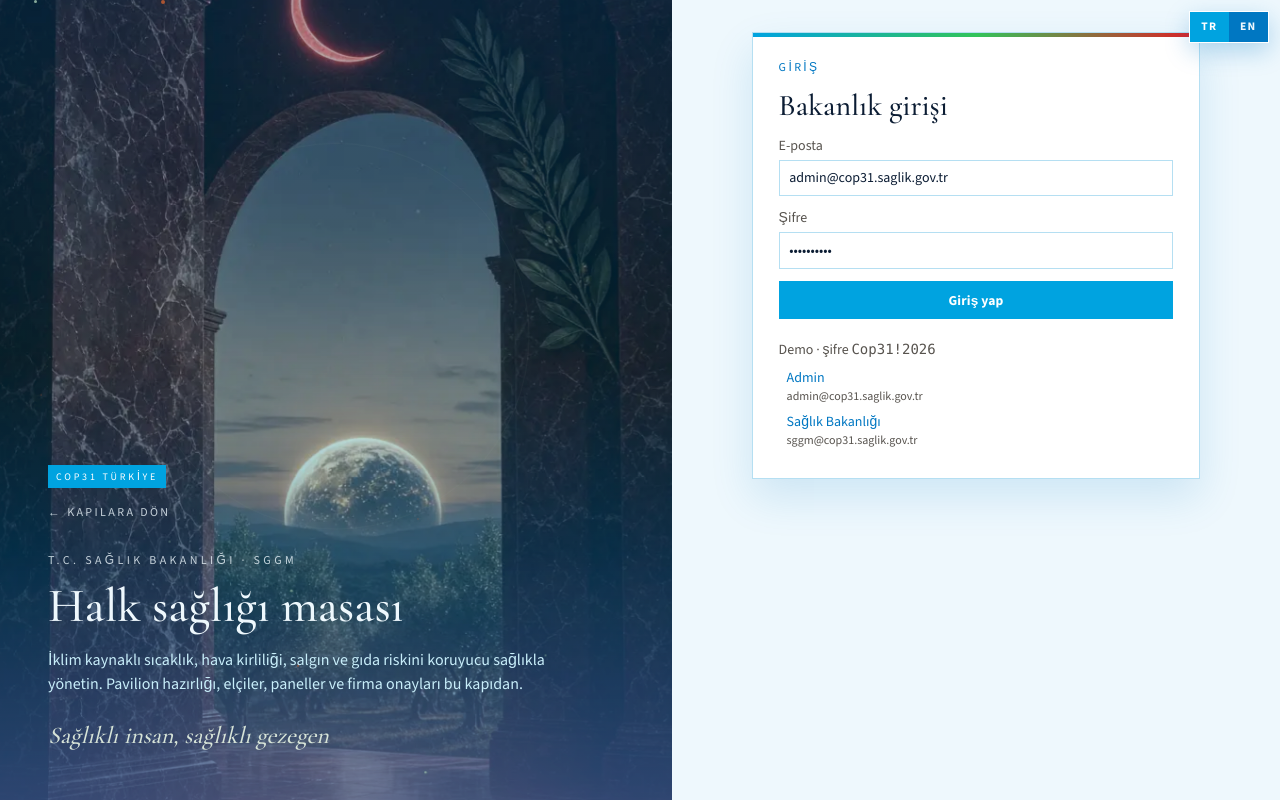
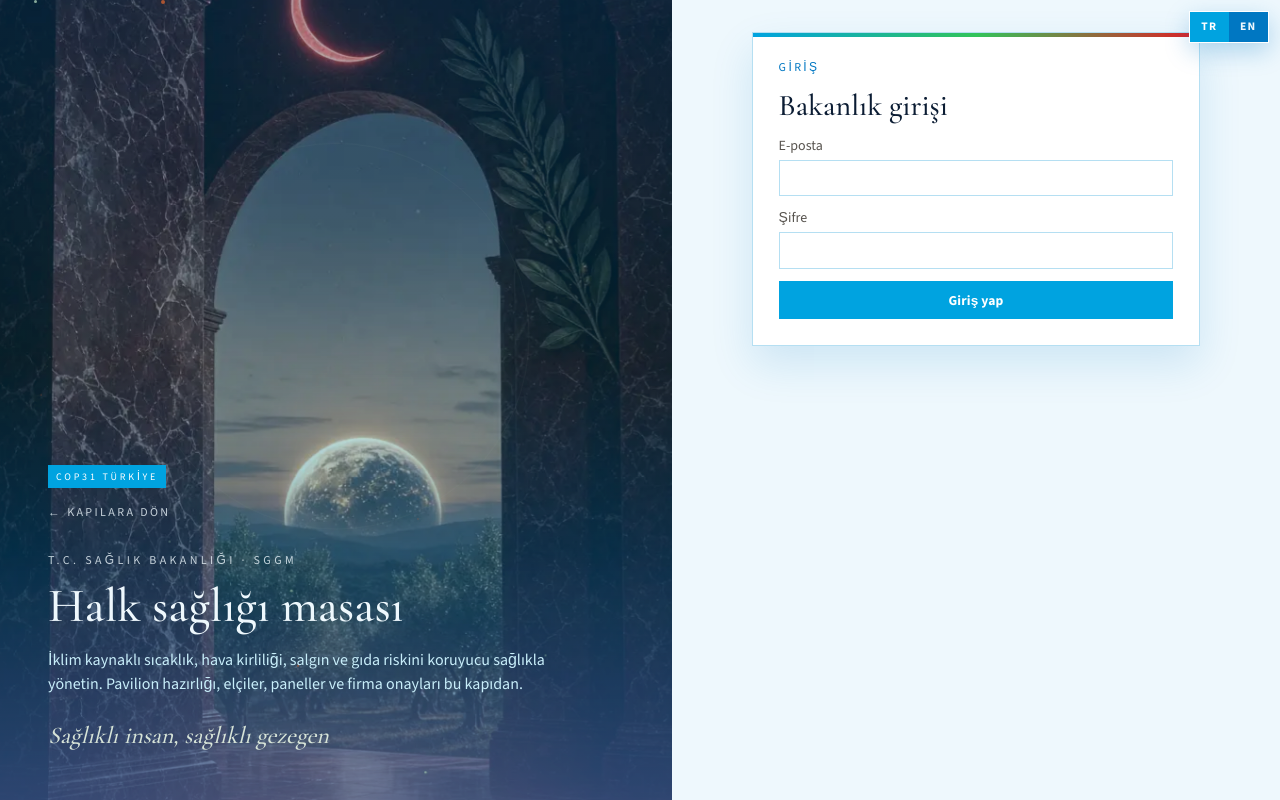
Before and after one commit to GenzBiyo/cop31-sb-yesil-alan, a Next.js app: page /giris/bakanlik in a window 1280 px wide. Built offline with nearby package versions, Linux system fonts and the light colour scheme.

Commit message:
Remove demo passwords and sample accounts from the sign-in gates.
Co-authored-by: Cursor <cursoragent@cursor.com>

```diff
--- a/src/app/giris/bakanlik/page.tsx
+++ b/src/app/giris/bakanlik/page.tsx
@@ -11,13 +11,7 @@ export default function BakanlikGate() {
       title="Halk sağlığı masası"
       lead="İklim kaynaklı sıcaklık, hava kirliliği, salgın ve gıda riskini koruyucu sağlıkla yönetin. Pavilion hazırlığı, elçiler, paneller ve firma onayları bu kapıdan."
     >
-      <GateLogin
-        heading="Bakanlık girişi"
-        accounts={[
-          { role: "Admin", email: "admin@cop31.saglik.gov.tr" },
-          { role: "Sağlık Bakanlığı", email: "sggm@cop31.saglik.gov.tr" },
-        ]}
-      />
+      <GateLogin heading="Bakanlık girişi" />
     </PortalChrome>
   );
 }
--- a/src/app/giris/firmalar/page.tsx
+++ b/src/app/giris/firmalar/page.tsx
@@ -21,13 +21,7 @@ export default function FirmalarGate() {
         <button type="button" className={`tab ${tab === "kayit" ? "on" : ""}`} onClick={() => setTab("kayit")}>{tx("Hesap aç")}</button>
       </div>
       {tab === "giris" ? (
-        <GateLogin
-          heading="Firma girişi"
-          accounts={[
-            { role: "Atabay İlaç", email: "atabay-ilac@firma.cop31.tr" },
-            { role: "Sanofi TR", email: "sanofi@firma.cop31.tr" },
-          ]}
-        />
+        <GateLogin heading="Firma girişi" />
       ) : (
         <CompanyApply
           defaultScope="Local"
--- a/src/app/giris/startuplar/page.tsx
+++ b/src/app/giris/startuplar/page.tsx
@@ -21,13 +21,7 @@ export default function StartupGate() {
         <button type="button" className={`tab ${tab === "kayit" ? "on" : ""}`} onClick={() => setTab("kayit")}>{tx("Startup kaydı")}</button>
       </div>
       {tab === "giris" ? (
-        <GateLogin
-          heading="Startup girişi"
-          accounts={[
-            { role: "Yinwest Startups", email: "yinwest-startups@firma.cop31.tr" },
-            { role: "Dilek Hanım", email: "dilek-hanim@firma.cop31.tr" },
-          ]}
-        />
+        <GateLogin heading="Startup girişi" />
       ) : (
         <CompanyApply
           defaultScope="Startup"
--- a/src/components/gate/GateLogin.tsx
+++ b/src/components/gate/GateLogin.tsx
@@ -3,22 +3,13 @@
 import { FormEvent, Suspense, useState } from "react";
 import { useSearchParams } from "next/navigation";
 import { api } from "@/lib/client";
-import { DEMO_PASSWORD } from "@/lib/constants";
 import { useI18n } from "@/components/I18nProvider";
 
-export type DemoAccount = { role: string; email: string };
-
-function GateLoginForm({
-  heading,
-  accounts,
-}: {
-  heading: string;
-  accounts: DemoAccount[];
-}) {
+function GateLoginForm({ heading }: { heading: string }) {
   const params = useSearchParams();
   const { tx } = useI18n();
-  const [email, setEmail] = useState(accounts[0]?.email || "");
-  const [password, setPassword] = useState(DEMO_PASSWORD);
+  const [email, setEmail] = useState("");
+  const [password, setPassword] = useState("");
   const [error, setError] = useState("");
   const [busy, setBusy] = useState(false);
 
@@ -52,30 +43,11 @@ function GateLoginForm({
       <button className="btn w-full justify-center" disabled={busy}>
         {busy ? tx("Giriş yapılıyor…") : tx("Giriş yap")}
       </button>
-      {accounts.length ? (
-        <div className="pt-2 text-sm">
-          <p className="text-[#57534e] mb-1">{tx("Demo · şifre")} <code>{DEMO_PASSWORD}</code></p>
-          {accounts.map((a) => (
-            <button
-              type="button"
-              key={a.email}
-              className="w-full text-left px-2 py-1 hover:bg-[#EEF8FD]"
-              onClick={() => {
-                setEmail(a.email);
-                setPassword(DEMO_PASSWORD);
-              }}
-            >
-              <span className="text-[#0077C2]">{tx(a.role)}</span>
-              <span className="block text-xs text-[#57534e]">{a.email}</span>
-            </button>
-          ))}
-        </div>
-      ) : null}
     </form>
   );
 }
 
-export function GateLogin(props: { heading: string; accounts: DemoAccount[] }) {
+export function GateLogin(props: { heading: string }) {
   return (
     <Suspense fallback={<p className="text-sm text-[#57534e]">…</p>}>
       <GateLoginForm {...props} />
--- a/src/lib/i18n-phrases.ts
+++ b/src/lib/i18n-phrases.ts
@@ -74,7 +74,6 @@ export const EN: Record<string, string> = {
   "İklim kaynaklı sıcaklık, hava kirliliği, salgın ve gıda riskini koruyucu sağlıkla yönetin. Pavilion hazırlığı, elçiler, paneller ve firma onayları bu kapıdan.":
     "Manage climate-driven heat, air pollution, outbreaks and food risk with protective health. Pavilion prep, ambassadors, panels and company approvals start here.",
   "Bakanlık girişi": "Ministry sign-in",
-  "Demo · şifre": "Demo · password",
 
   "Paydaş firmalar · yeşil üretim": "Partner companies · green production",
   "Karbonu kesen sağlık endüstrisi": "A health industry that cuts carbon",
```
